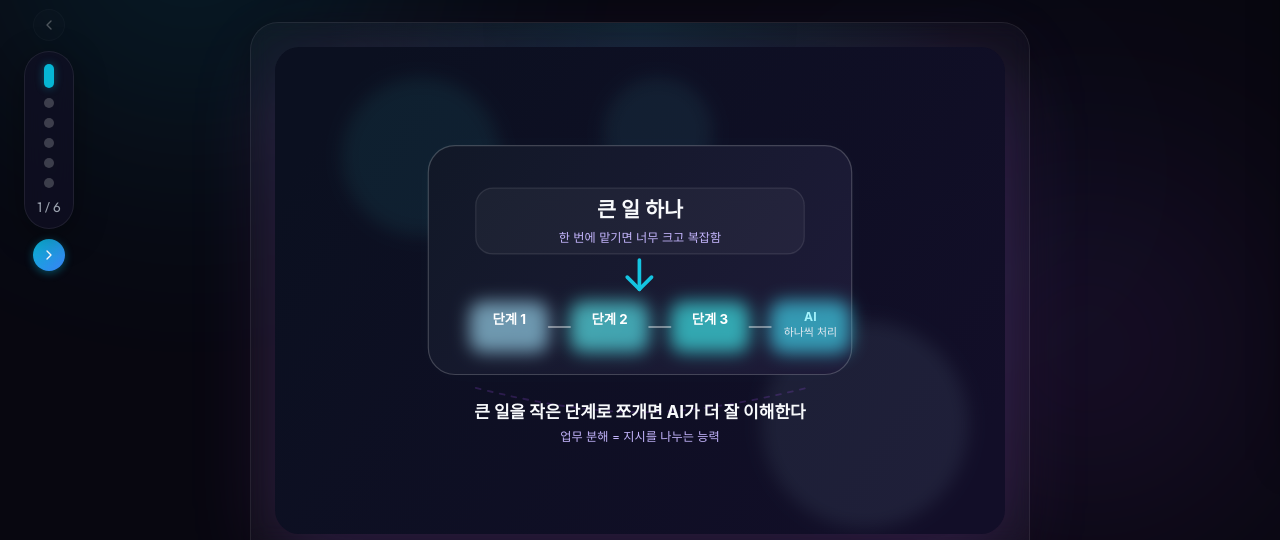
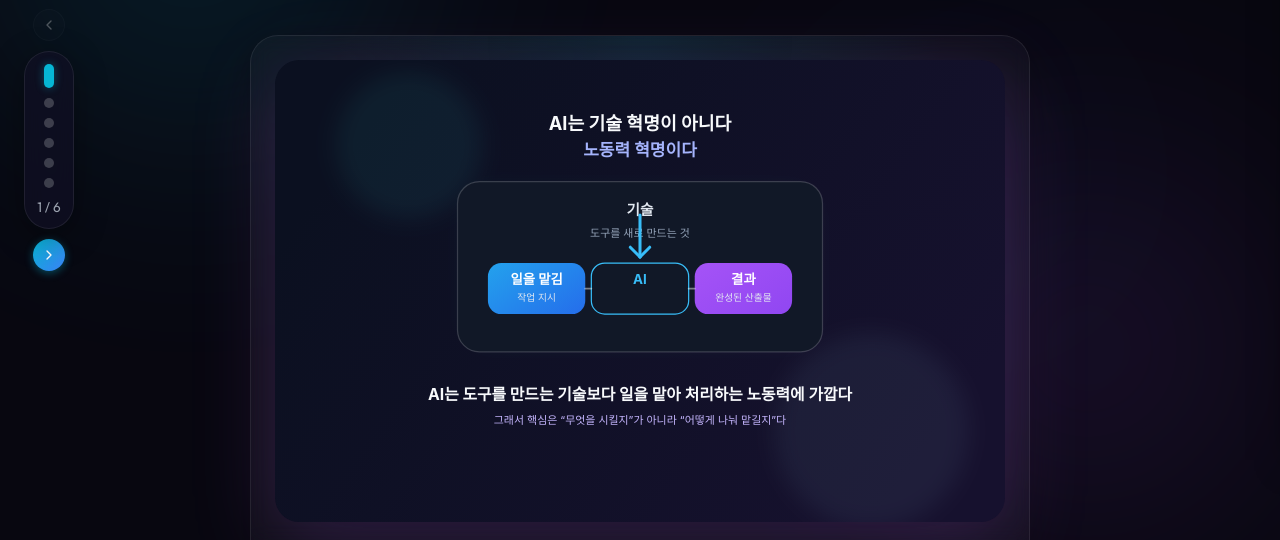
Before and after one commit to testtjdgh-sys/appt, a website built with Vite: page index.html in a window 1280 px wide. Shown: the part 260-800 px from the top of the page. Built offline with nearby package versions, Linux system fonts and the light colour scheme.

Commit message:
Swap opening visual for workforce concept

```diff
--- a/index.html
+++ b/index.html
@@ -43,7 +43,7 @@
             </p>
 
             <div class="opening-hero">
-              <img src="./src/assets/decomposition-hero.svg" alt="큰 일을 작은 단계로 나누어 AI가 처리하는 개념도" class="opening-hero-image" />
+              <img src="./src/assets/workforce-hero.svg" alt="AI가 도구가 아니라 노동력처럼 일을 맡는다는 개념을 설명하는 비주얼" class="opening-hero-image" />
               <p class="opening-hero-caption">큰 과제를 여러 조각으로 나누면, AI는 한 번에 하나씩 더 정확하게 처리할 수 있습니다.</p>
             </div>
           </div>
```
Also changed, not shown: src/assets/decomposition-hero.svg (deleted), src/assets/workforce-hero.svg (added).
